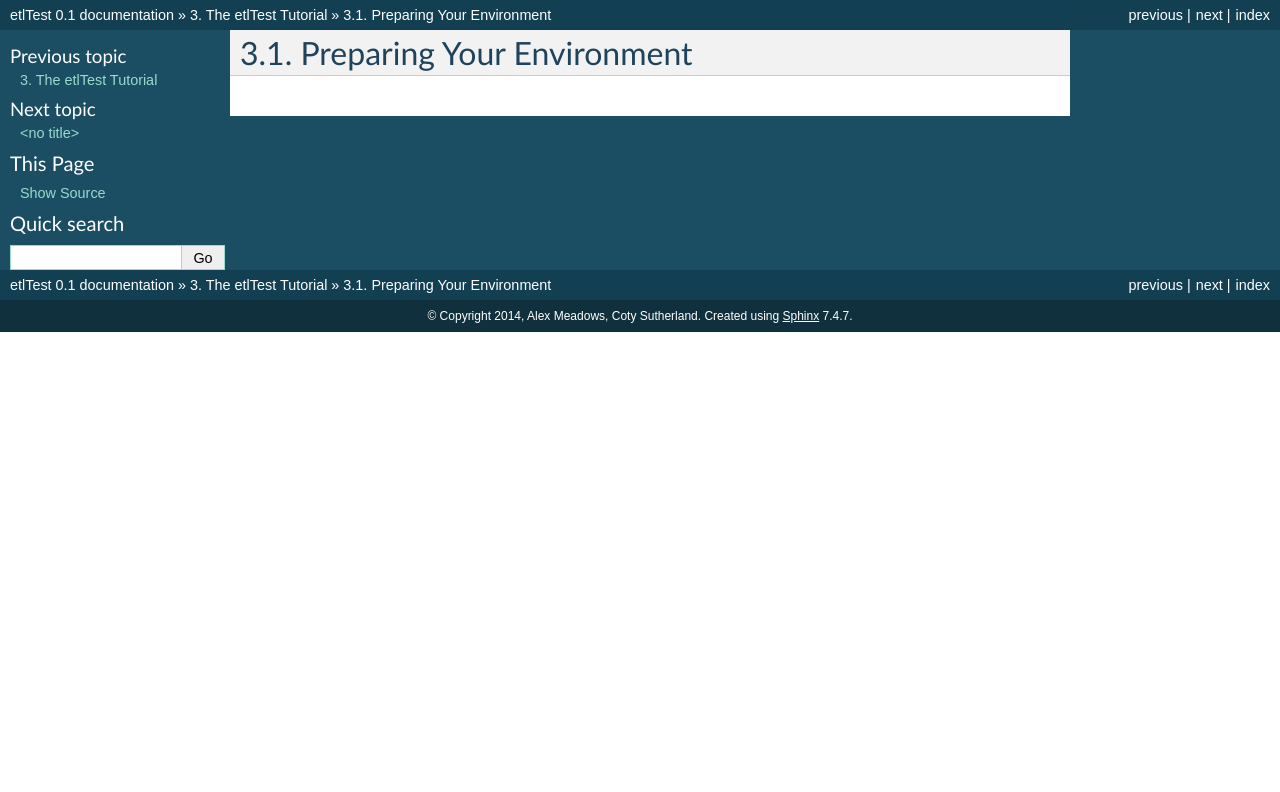
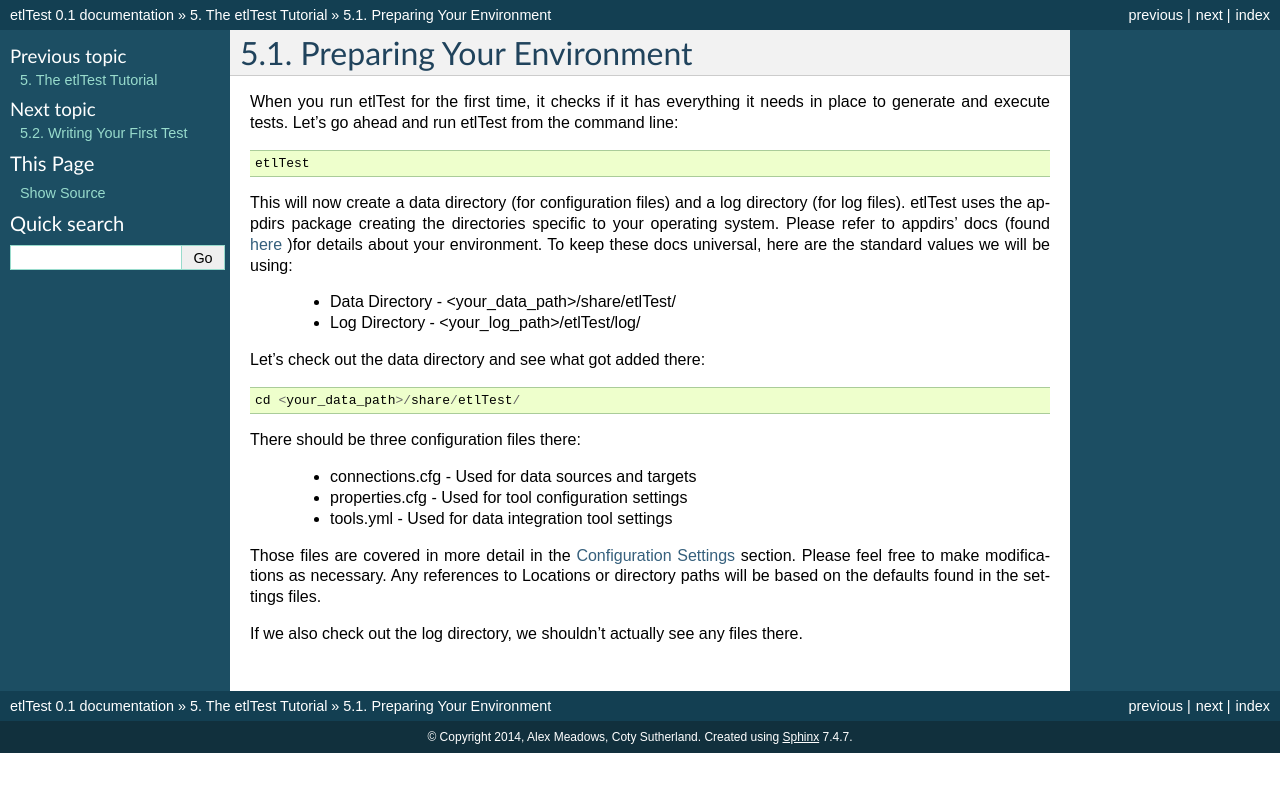
Before and after one commit to OpenDataAlex/etlTest, a Sphinx documentation site: the page built from docs/source/tutorial/preparing_environment.rst, in a window 1280 px wide. Shown: the top 792 px of the page. Built offline with Sphinx 7.4.7, drawn with Linux system fonts in a browser that asks for light colours; formulas are drawn with MathJax 3; pages that are not in the unit, such as notebooks, are missing from menus.

Commit message:
Continued working on the tutorial.

```diff
--- a/docs/source/index.rst
+++ b/docs/source/index.rst
@@ -37,6 +37,6 @@ please check out our `Issue Board <https://github.com/OpenDataAlex/etlTest/issue
    Introduction <intro/intro.rst>
    Contributing <contributing.rst>
    setup.rst
-   Tutorial <tutorial/tutorial.rst>
    Configuration Settings <settings/settings.rst>
    Development Standards <standards/standards.rst>
+   Tutorial <tutorial/tutorial.rst>
--- a/docs/source/settings/data_integration.rst
+++ b/docs/source/settings/data_integration.rst
@@ -75,5 +75,6 @@ Pentaho Data Integration (file-based)
           script:  pan.sh
 
 Special note:  This sample takes advantage of two system variables:
+
 * TOOL_PATH - Where the tool is installed (~/data-integration).
 * ETL_TEST_ROOT - Where etlTest is installed, since we used the test samples for this sample tool configuration.
--- a/docs/source/tutorial/configuring_data_integration_tool.rst
+++ b/docs/source/tutorial/configuring_data_integration_tool.rst
@@ -0,0 +1,2 @@
+Configuring Your Data Integration Tool
+======================================
--- a/docs/source/tutorial/creating_sample_data_set.rst
+++ b/docs/source/tutorial/creating_sample_data_set.rst
@@ -0,0 +1,2 @@
+Creating A Sample Data Set
+==========================
--- a/docs/source/tutorial/executing_tests.rst
+++ b/docs/source/tutorial/executing_tests.rst
@@ -0,0 +1,2 @@
+Executing Your Tests
+====================
--- a/docs/source/tutorial/generating_test_code.rst
+++ b/docs/source/tutorial/generating_test_code.rst
@@ -0,0 +1,2 @@
+Generating Test Code
+====================
--- a/docs/source/tutorial/preparing_environment.rst
+++ b/docs/source/tutorial/preparing_environment.rst
@@ -1,2 +1,31 @@
 Preparing Your Environment
 ==========================
+
+When you run etlTest for the first time, it checks if it has everything it needs in place to generate and execute
+tests.  Let's go ahead and run etlTest from the command line::
+
+    etlTest
+
+This will now create a data directory (for configuration files) and a log directory (for log files).  etlTest uses
+the appdirs package creating the directories specific to your operating system.  Please refer to appdirs' docs (found
+`here <https://pypi.python.org/pypi/appdirs/>`_ )for details about your environment.  To keep these docs universal,
+here are the standard values we will be using:
+
+ *  Data Directory - <your_data_path>/share/etlTest/
+ *  Log Directory - <your_log_path>/etlTest/log/
+
+Let's check out the data directory and see what got added there: ::
+
+    cd <your_data_path>/share/etlTest/
+
+There should be three configuration files there:
+
+ *  connections.cfg - Used for data sources and targets
+ *  properties.cfg - Used for tool configuration settings
+ *  tools.yml - Used for data integration tool settings
+
+Those files are covered in more detail in the :doc:`Configuration Settings <../settings/settings>` section.  Please
+feel free to make modifications as necessary.  Any references to Locations or directory paths will be based on the
+defaults found in the settings files.
+
+If we also check out the log directory, we shouldn't actually see any files there.
```
Also changed, not shown: docs/source/tutorial/etlunittest_build_script.rst (added, +35 -0 lines), docs/source/tutorial/tutorial.rst (+15 -1 lines), docs/source/tutorial/writing_first_test.rst (+26 -0 lines), 1 other file.
